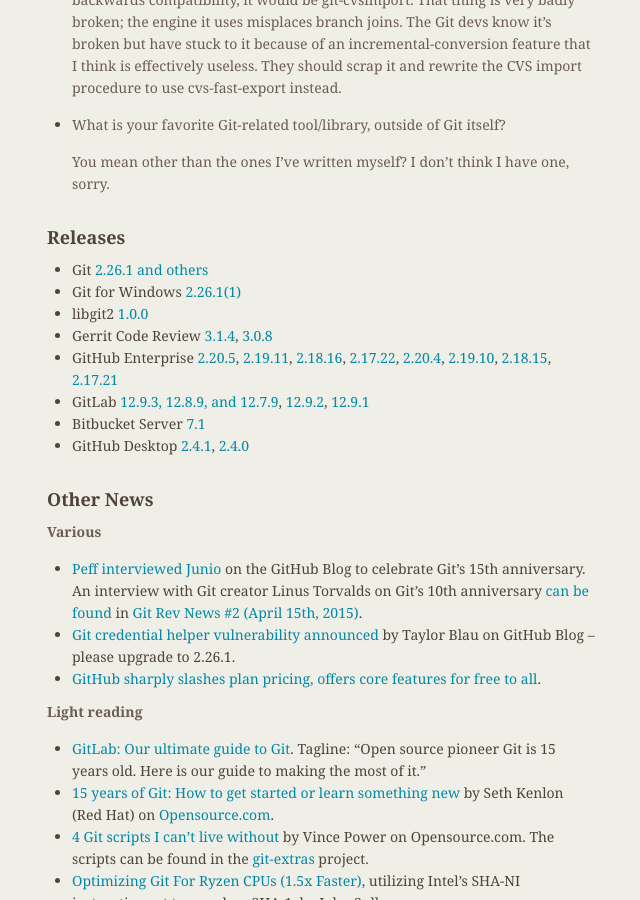
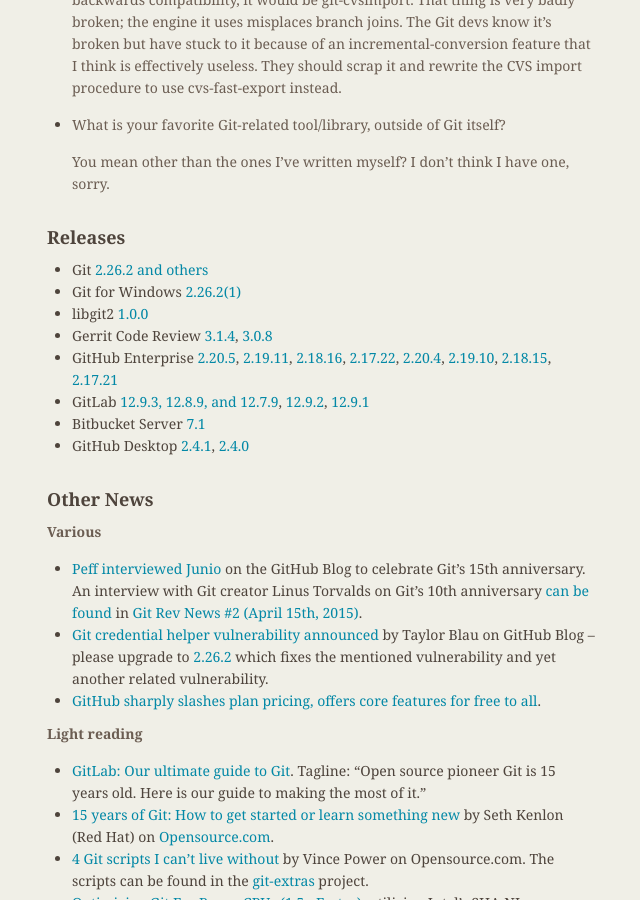
Before and after one commit to git/git.github.io, a Jekyll site: the page built from rev_news/drafts/edition-62.md, in a window 1280 px wide and 900 px high, scrolled down 3490 px. Shown: the whole window, without its empty margins (487-1127 px from the left). Built offline with Jekyll 4.4.1, drawn with Linux system fonts in a browser that asks for light colours.

Commit message:
rn-62: mention about v2.26.2

```diff
--- a/rev_news/drafts/edition-62.md
+++ b/rev_news/drafts/edition-62.md
@@ -213,8 +213,8 @@
 
 ## Releases
 
-+ Git [2.26.1 and others](https://public-inbox.org/git/xmqqy2qy7xn8.fsf@gitster.c.googlers.com/)
-+ Git for Windows [2.26.1(1)](https://github.com/git-for-windows/git/releases/tag/v2.26.1.windows.1)
++ Git [2.26.2 and others](https://public-inbox.org/git/xmqq4kterq5s.fsf@gitster.c.googlers.com/)
++ Git for Windows [2.26.2(1)](https://github.com/git-for-windows/git/releases/tag/v2.26.2.windows.1)
 + libgit2 [1.0.0](https://github.com/libgit2/libgit2/releases/tag/v1.0.0)
 + Gerrit Code Review [3.1.4](https://www.gerritcodereview.com/3.1.html#314),
 [3.0.8](https://www.gerritcodereview.com/3.0.html#308)
@@ -242,7 +242,7 @@
   An interview with Git creator Linus Torvalds on Git's 10th anniversary [can be found](https://www.linux.com/news/10-years-git-interview-git-creator-linus-torvalds/)
   in [Git Rev News #2 (April 15th, 2015)](https://git.github.io/rev_news/2015/04/05/edition-2/).
 * [Git credential helper vulnerability announced](https://github.blog/2020-04-14-git-credential-helper-vulnerability-announced/)
-  by Taylor Blau on GitHub Blog -- please upgrade to 2.26.1.
+  by Taylor Blau on GitHub Blog -- please upgrade to [2.26.2](https://public-inbox.org/git/xmqq4kterq5s.fsf@gitster.c.googlers.com/) which fixes the mentioned vulnerability and yet another related vulnerability.
 * [GitHub sharply slashes plan pricing, offers core features for free to all](https://arstechnica.com/gadgets/2020/04/github-sharply-slashes-plan-pricing-offers-core-features-for-free-to-all/).
 
 __Light reading__
```
